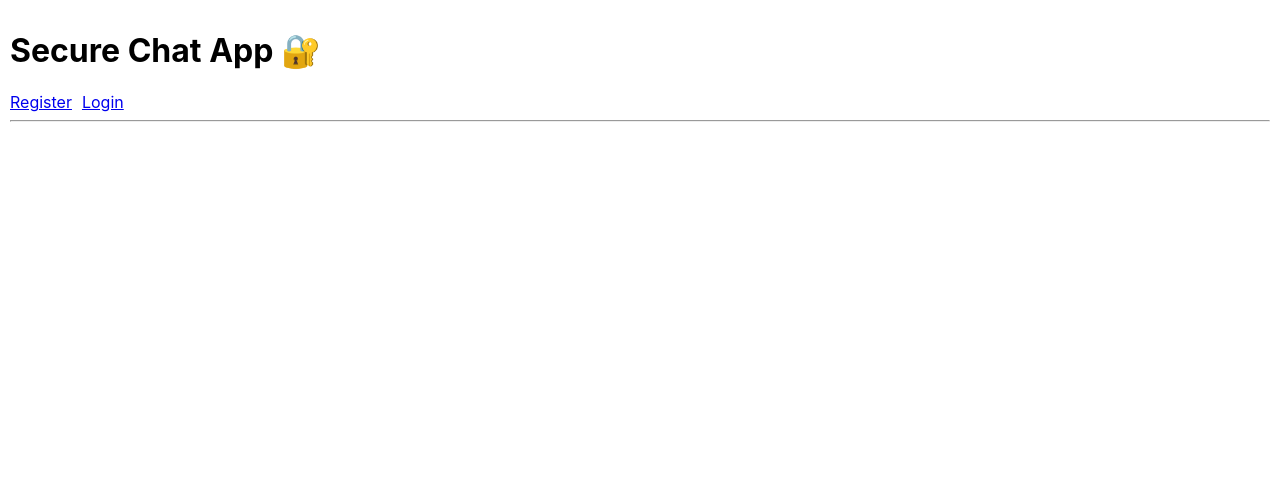
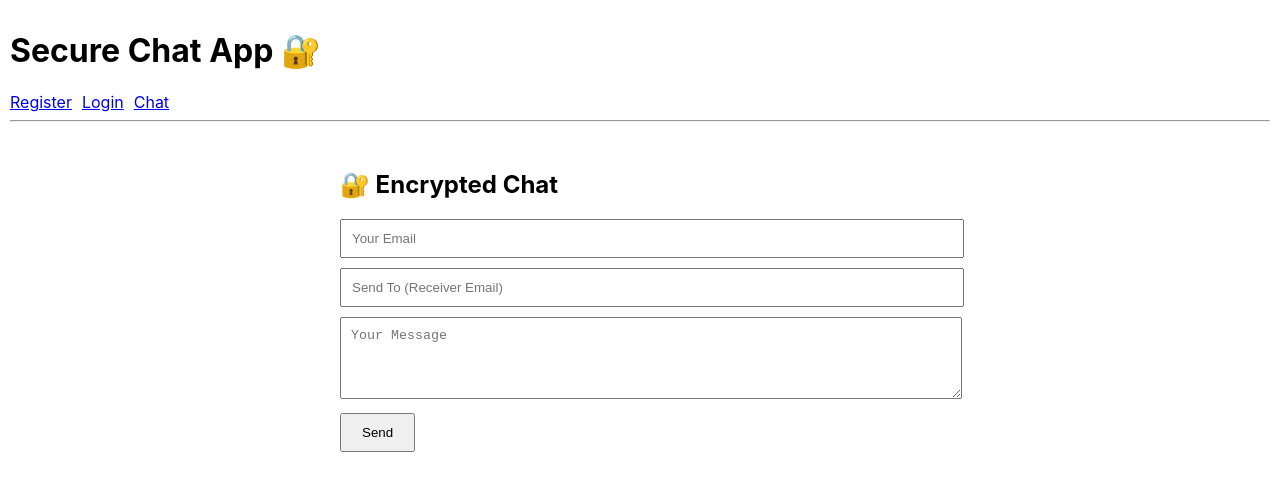
Before and after one commit to abdullahbilal-code/computerSystemsSecuirty, a React (Create React App) app in the folder client/: page /chat in a window 1280 px wide. Shown: the top 490 px of the page. Built offline with nearby package versions, Linux system fonts and the light colour scheme.

Commit message:
Added Send Message Page

```diff
--- a/client/src/App.js
+++ b/client/src/App.js
@@ -1,7 +1,8 @@
 import { BrowserRouter as Router, Routes, Route, Link } from 'react-router-dom';
 import './App.css';
-import Register from './components/Register';
-import Login from './components/Login';
+import Register from './pages/Register';
+import Login from './pages/Login';
+import Chat from './pages/Chat';
 
 function App() {
   return (
@@ -10,12 +11,14 @@ function App() {
         <h1>Secure Chat App 🔐</h1>
         <nav>
           <Link to="/register" style={{ marginRight: '10px' }}>Register</Link>
-          <Link to="/login">Login</Link>
+          <Link to="/login" style={{ marginRight: '10px' }}>Login</Link>
+          <Link to="/chat">Chat</Link>
         </nav>
         <hr />
         <Routes>
           <Route path="/register" element={<Register />} />
           <Route path="/login" element={<Login />} />
+          <Route path="/chat" element={<Chat />} />
         </Routes>
       </div>
     </Router>
--- /dev/null
+++ b/client/src/pages/Chat.js
@@ -0,0 +1,65 @@
+import React, { useState } from 'react';
+
+function Chat() {
+    const [fromEmail, setFromEmail] = useState('');
+    const [toEmail, setToEmail] = useState('');
+    const [message, setMessage] = useState('');
+    const [status, setStatus] = useState('');
+
+    const handleSend = async e => {
+        e.preventDefault();
+        setStatus('');
+
+        try {
+            const res = await fetch('http://localhost:5000/api/message/send', {
+                method: 'POST',
+                headers: { 'Content-Type': 'application/json' },
+                body: JSON.stringify({ from: fromEmail, to: toEmail, message })
+            });
+
+            const data = await res.json();
+            setStatus(data.msg || data.error || 'Something went wrong');
+            setMessage('');
+        } catch (err) {
+            setStatus('Server error');
+        }
+    };
+
+    return (
+        <div style={{ maxWidth: '600px', margin: 'auto', padding: '20px' }}>
+            <h2>🔐 Encrypted Chat</h2>
+
+            <form onSubmit={handleSend} style={{ marginBottom: '20px' }}>
+                <input
+                    type="email"
+                    placeholder="Your Email"
+                    value={fromEmail}
+                    onChange={e => setFromEmail(e.target.value)}
+                    required
+                    style={{ width: '100%', padding: '10px', marginBottom: '10px' }}
+                />
+                <input
+                    type="email"
+                    placeholder="Send To (Receiver Email)"
+                    value={toEmail}
+                    onChange={e => setToEmail(e.target.value)}
+                    required
+                    style={{ width: '100%', padding: '10px', marginBottom: '10px' }}
+                />
+                <textarea
+                    placeholder="Your Message"
+                    value={message}
+                    onChange={e => setMessage(e.target.value)}
+                    required
+                    rows={4}
+                    style={{ width: '100%', padding: '10px', marginBottom: '10px' }}
+                />
+                <button type="submit" style={{ padding: '10px 20px' }}>Send</button>
+            </form>
+
+            <p>{status}</p>
+        </div>
+    );
+}
+
+export default Chat;
```
